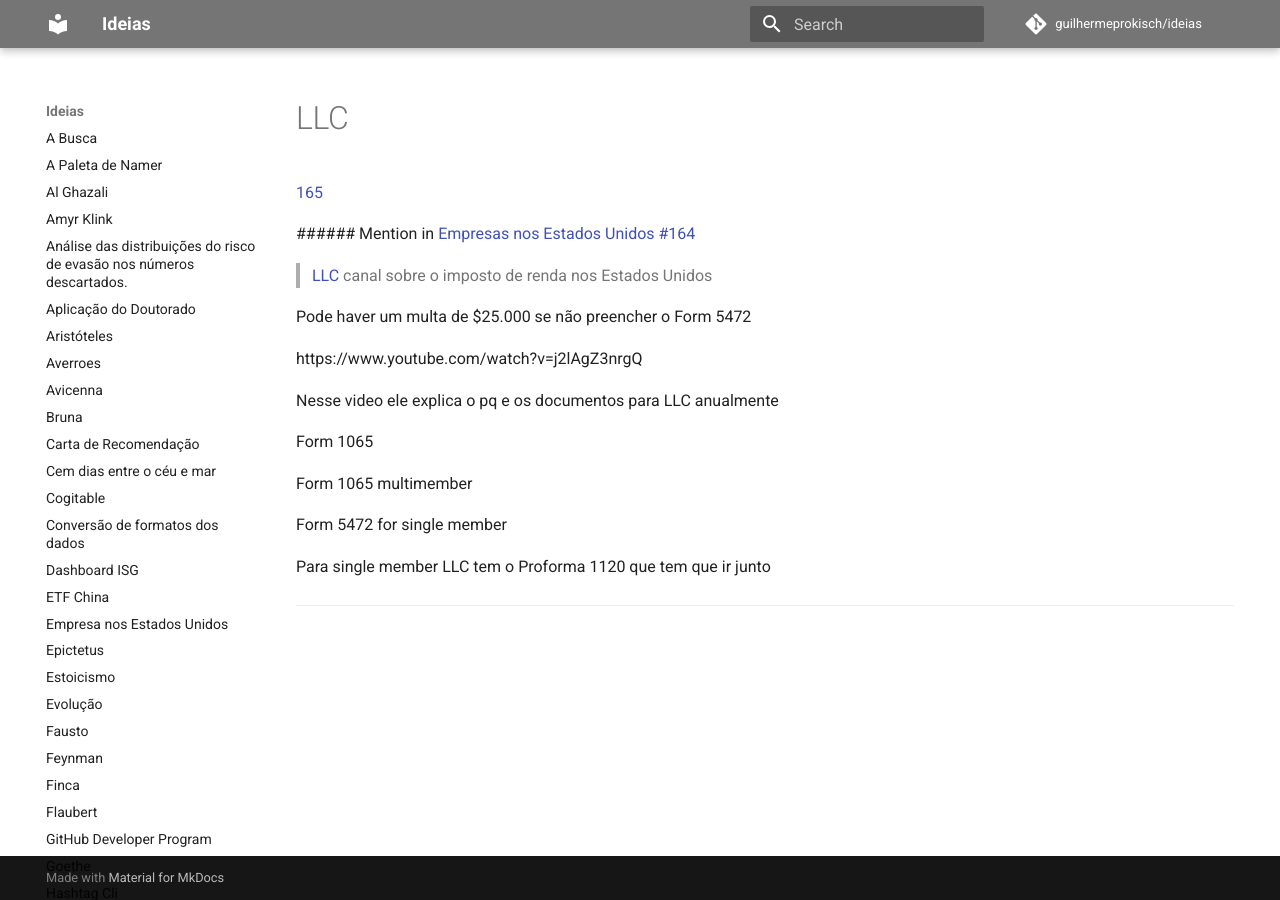
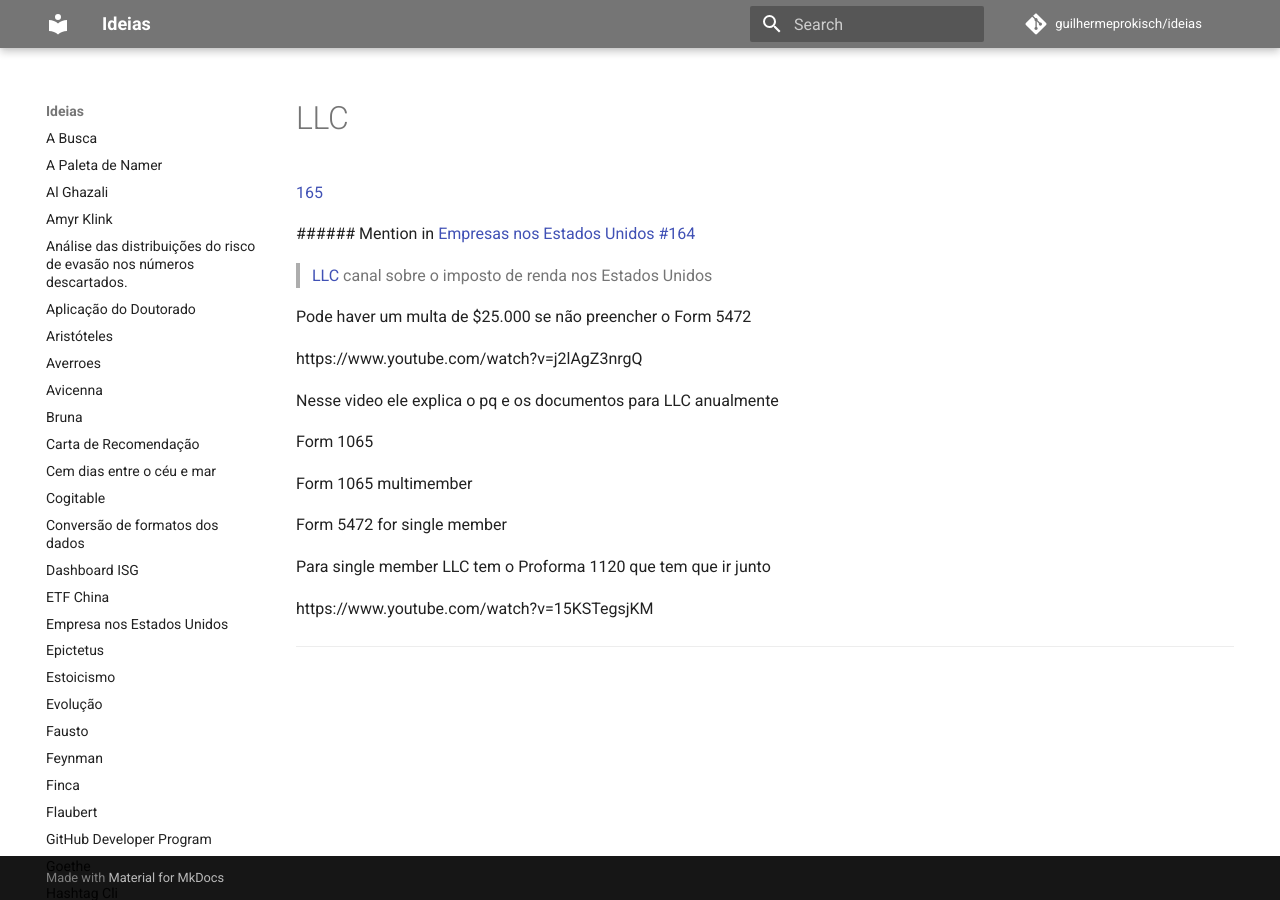
Before and after one commit to guilhermeprokisch/guilherme, an MkDocs documentation site: the page built from docs/LLC.md, in a window 1280 px wide. Built offline with MkDocs 1.6.1 and Material for MkDocs 9.7.7, drawn with Linux system fonts in a browser that asks for light colours; comment, search, counter and statistics services are not loaded; part of the change alters nothing that is shown.

```diff
--- a/docs/LLC.md
+++ b/docs/LLC.md
@@ -28,4 +28,7 @@ Form 5472 for single member
 
 Para single member LLC tem o Proforma 1120 que tem que ir junto
 
+
+https://www.youtube.com/watch?v=15KSTegsjKM
+
 -------------------------------------------------------------------------------
```
